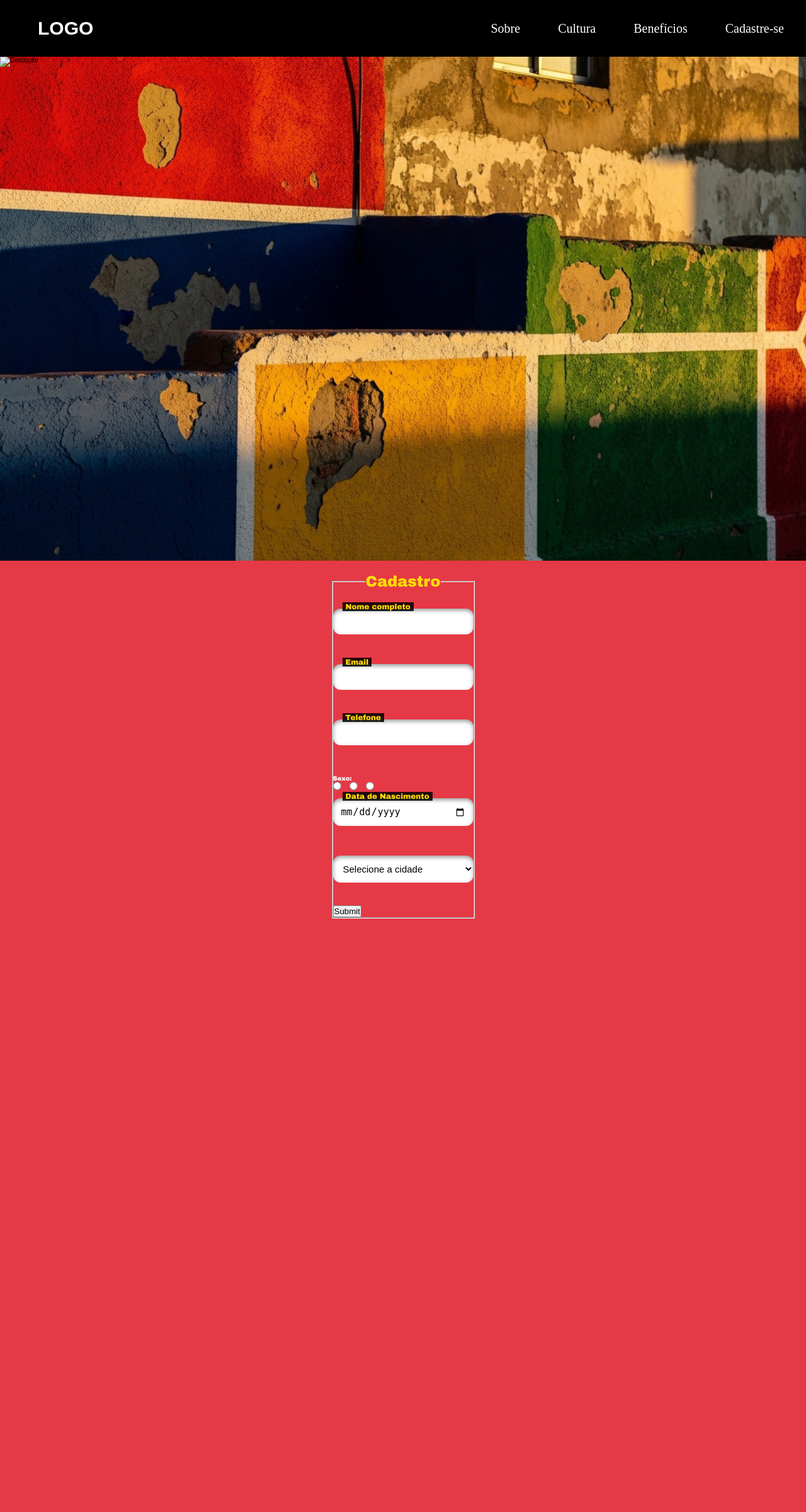
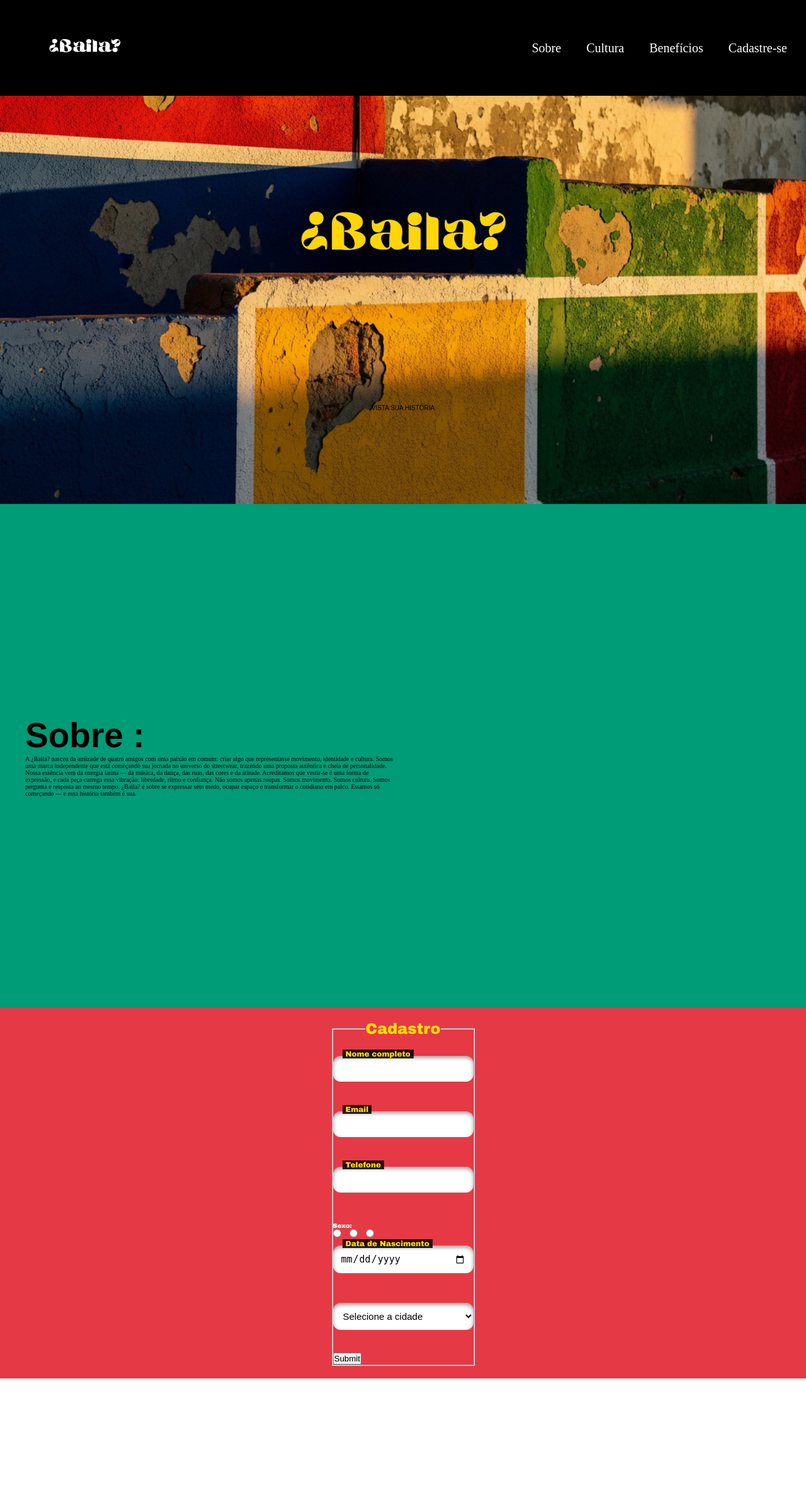
Before and after one commit to kauantarchetti/registration-page-baila, a Flask app: page / in a window 1280 px wide. Shown: the whole page at 63% size. Before the commit the page ends 1458 px from the top, so only its background shows below. Run offline with Flask 3, Linux system fonts and the light colour scheme.

Commit message:
inicio do sobre

```diff
--- a/static/CSS/style.css
+++ b/static/CSS/style.css
@@ -1,16 +1,26 @@
-*{
+* {
     margin: 0;
     padding: 0;
     box-sizing: border-box;
 }
 
-a{
+a {
     text-decoration: none;
 }
 
 body {
     padding-top: 0;
 }
+
+@font-face {
+    font-family: 'Ahsing';
+    src: url('../fonts/Ahsing-Regular.ttf') format('truetype');
+    font-weight: normal;
+    font-style: normal;
+    font-display: swap;
+}
+
+
 
 .montserrat {
     font-family: "Montserrat", sans-serif;
@@ -43,7 +53,7 @@ html {
     width: 100vw;
     height: 100vh;
     font-family: Arial, sans-serif;
-    margin-top: 90px;
+
 }
 
 h1,
@@ -82,26 +92,35 @@ h6 {
     font-size: 35px;
 }
 
-ul{
+ul {
     list-style: none;
 }
 
 
 
-.main-content{
+.main-content {
     margin: 0 auto;
     max-width: 1200px;
     padding: 0;
 }
 
 
-.menu-content{
+/*  CSS DO MENU  */
+
+.spacing {
+    display: block;
+    height: 110px;
+    width: 100%;
+}
+
+
+
+.menu-content {
     position: fixed;
     top: 0;
     left: 0;
     right: 0;
     width: 100vw;
-    height: 90px;
     max-width: 100vw !important;
     display: flex;
     flex-wrap: wrap;
@@ -110,39 +129,99 @@ ul{
     align-items: center;
     background-color: black;
     z-index: 1000;
-    padding: 0 !important;
+    padding: 0;
 }
 
-.menu-content a{
-    color:white;
+.menu-content a {
+    color: white;
 }
 
-.menu-content h1 a {
-    font-size: 30px;
+.menu-content img {
+
     margin-left: 60px;
-    padding: 6px 0;
-    display: block;
+    width: 150px;
+    height: 150px;
+    object-fit: contain;
 }
 
-.menu{
+.menu {
     position: relative;
     display: flex;
 }
 
-.menu li{
+.menu li {
+    display: block;
     font-size: 20px;
     margin-left: 10px;
-    margin-right: 20px;
-    padding:15px;
+    margin-right: 30px;
+    padding: 10px 0;
 }
+
+
+/*  CSS DA HOME  */
+
+
+.logo-baila-centro {
+    display: flex;
+    flex-direction: column;
+    justify-content: center;
+    align-items: center;
+    height: 100%;
+}
+
+.logo-baila-centro img {
+
+    width: 450px;
+    height: 450px;
+    object-fit: contain;
+    margin-bottom: 45px;
+    z-index: 100;
+}
+
+/*  CSS DO SOBRE  */
+
+
+.sobre {
+    background: #009B77;
+}
+
+.sobre-content {
+    position: relative;
+    display: grid;
+    grid-template-columns: 1fr 1fr;
+    gap: 30px;
+    min-height: 100vh;
+}
+
+.sobre-content-texto {
+    display: flex;
+    flex-direction: column;
+    flex-wrap: wrap;
+    justify-content: center;
+
+}
+
+.sobre-content-texto h2 {
+    font-family: 'Ahsing', sans-serif !important;
+}
+
+
+
+
+
+
+/*    */
+
 
 
 .section {
     height: 100vh;
-    background-color: #e63946;
+    width: 100%;
+
 }
 
 .section .box {
+    background-color: #e63946;
     font-family: 'Arial Black', sans-serif;
     color: white;
     display: flex;
@@ -172,14 +251,14 @@ ul{
     font-size: 1.5rem;
     background-color: white;
     color: black;
-    box-shadow: inset 0 3px 6px rgba(0,0,0,0.4);
+    box-shadow: inset 0 3px 6px rgba(0, 0, 0, 0.4);
 }
 
 .section label {
     position: absolute;
     top: -10px;
     left: 15px;
-    background-color: rgba(0,0,0,0.85);
+    background-color: rgba(0, 0, 0, 0.85);
     padding: 0 5px;
     font-size: 1.2rem;
     color: #ffdd00;
@@ -198,7 +277,7 @@ ul{
     outline: none;
     background-color: #ff4f4f;
     color: #fff200;
-    box-shadow: inset 0 3px 6px rgba(0,0,0,0.4);
+    box-shadow: inset 0 3px 6px rgba(0, 0, 0, 0.4);
     border: none;
 }
 
@@ -217,5 +296,5 @@ ul{
 
 .section button:hover {
     transform: scale(1.05);
-    box-shadow: 0 8px 20px rgba(0,0,0,0.6);
+    box-shadow: 0 8px 20px rgba(0, 0, 0, 0.6);
 }
--- a/templates/index.html
+++ b/templates/index.html
@@ -15,10 +15,10 @@
 
     <aside>
         <header class="menu-content main-content " >
-            <h1><a href="#">Logo</a></h1>
+            <a href="#"><img src="{{ url_for('static', filename='img/logo_baila_branca-removebg.jpeg') }}" alt="Descrição"></a>
             <nav>
                 <ul class="menu">
-                    <li><a href="#">Sobre</a></li>
+                    <li><a href="#sobre">Sobre</a></li>
                     <li><a href="#">Cultura</a></li>
                     <Li><a href="#">Benefícios</a></Li>
                     <li><a href="#">Cadastre-se</a></li>
@@ -27,10 +27,36 @@
         </header>
     </aside>
 
+    <div class="sapcing"> </div>
+
     <section class="section main-bg">
         <div class="logo-baila-centro">
-            <img src="{{ url_for('static', filename='img/logo_baila_amarela-removebg.png') }}" alt="Descrição">
+            <img src="{{ url_for('static', filename='img/logo_baila_amarela-removebg-preview.jpeg') }}" alt="Descrição">
+            <p>VISTA SUA HISTÓRIA</p>
         </div>
+    </section>
+
+    <section class="section sobre" id ="sobre">
+        <div class="sobre-content main-content">
+
+            <div class="sobre-content-texto">
+                <h2>Sobre :</h2>
+                <p>A ¿Baila? nasceu da amizade de quatro amigos com uma paixão em comum: criar algo que representasse movimento, identidade e cultura. Somos uma marca independente que está começando sua jornada no universo do streetwear, trazendo uma proposta autêntica e cheia de personalidade.
+
+Nossa essência vem da energia latina — da música, da dança, das ruas, das cores e da atitude. Acreditamos que vestir-se é uma forma de expressão, e cada peça carrega essa vibração: liberdade, ritmo e confiança.
+
+Não somos apenas roupas.
+Somos movimento.
+Somos cultura.
+Somos pergunta e resposta ao mesmo tempo.
+
+¿Baila? é sobre se expressar sem medo, ocupar espaço e transformar o cotidiano em palco.
+
+Estamos só começando — e essa história também é sua.</p>
+            </div>
+
+        </div>
+
     </section>
 
 
```
Also changed, not shown: static/fonts/Ahsing-Regular.ttf (added), static/img/logo_baila_amarela-removebg-preview.jpeg (added), static/img/logo_baila_amarela-removebg.png (deleted), static/img/logo_baila_branca-removebg.jpeg (added), static/img/teste_logo.jpg (added).
